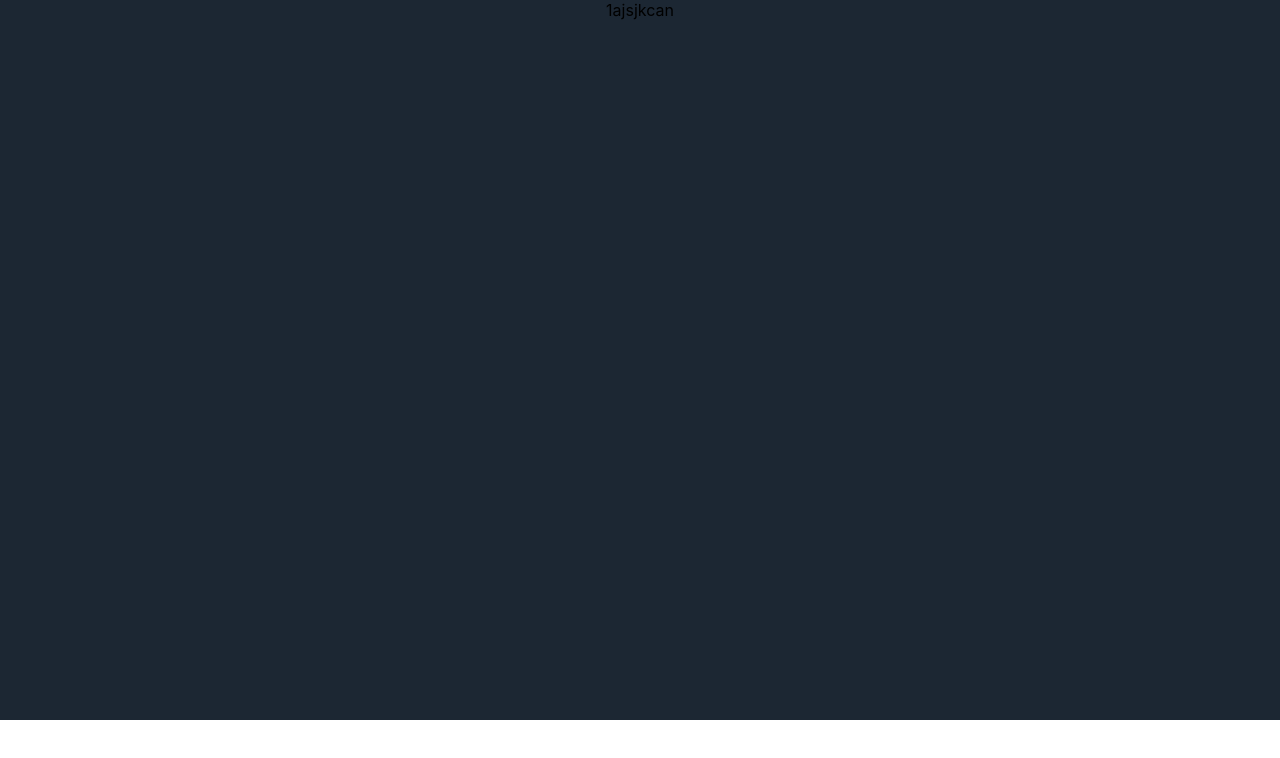
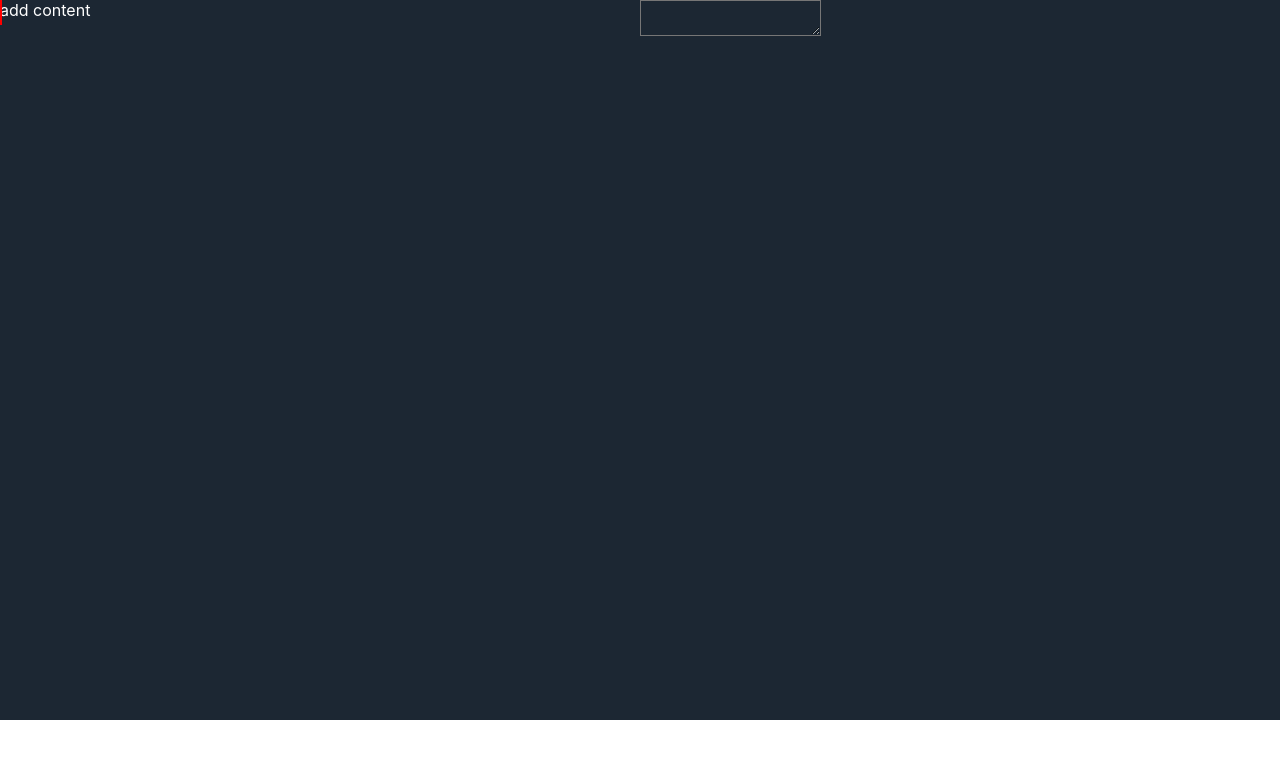
Before and after one commit to Bhaveshsingh022000/RealtimeCodeSharing, a React (Create React App) app in the folder frontend/app/: page / in a window 1280 px wide. Shown: the top 758 px of the page. Built offline with nearby package versions, Linux system fonts and the light colour scheme.

Commit message:
added fake pointer

```diff
--- /dev/null
+++ b/frontend/app/src/Components/textLine/textLine.js
@@ -0,0 +1,17 @@
+import React from 'react';
+
+import classes from './textLine.module.css';
+
+const textLines = (props) => {
+    return (
+        <React.Fragment>
+            <div className={classes.TextLinesContent}>
+                <div style={{ color: "white"}}>
+                    <span>{props.lineNumber}</span> <span >{props.textContents}</span>
+                </div>
+            </div>
+        </React.Fragment>
+    );
+}
+
+export default textLines;
--- /dev/null
+++ b/frontend/app/src/Components/textLine/textLine.module.css
@@ -0,0 +1,13 @@
+.TextLinesContent{
+    text-align: left;
+    display: flex;
+    flex-wrap: nowrap;
+}
+
+.LineNumber{
+    color: white;
+    margin-left: 10px;
+    margin-right: 13px;
+    text-align: right;
+    justify-content: baseline;
+}
--- a/frontend/app/src/Components/textLines.js
+++ b/frontend/app/src/Components/textLines.js
@@ -1,9 +1,22 @@
 import React from 'react';
 
+import classes from './textLines.module.css';
+import TextLine from './textLine/textLine';
+
 const textLines = (props) => {
+    let content = null;
+    if (props.textContent) {
+        content = props.textContent.split('\n').map((el, index) => {
+            return <TextLine key={index + 1} textContents={el} lineNumber={index + 1} />
+        })
+    }
+    else {
+        content = <TextLine key={Math.random()} textContents="add content" />
+    }
     return (
         <React.Fragment>
-            <span>1</span><span>ajsjkcan</span>
+
+            {content}
         </React.Fragment>
     );
 }
--- /dev/null
+++ b/frontend/app/src/Components/textLines.module.css
@@ -0,0 +1,13 @@
+.TextLinesContent{
+    text-align: left;
+    display: flex;
+    flex-wrap: nowrap;
+}
+
+.LineNumber{
+    color: white;
+    margin-left: 10px;
+    margin-right: 13px;
+    text-align: right;
+    justify-content: baseline;
+}
--- a/frontend/app/src/Containers/textEditior.js
+++ b/frontend/app/src/Containers/textEditior.js
@@ -5,12 +5,45 @@ import TextLines from '../Components/textLines';
 
 class TextEditor extends Component {
     state = {
+        editorContent: [],
+        tempcon: null,
+        fakePointerLeft : 0,
+    }
+    componentDidMount() {
+        // console.log("component did mount");
+    }
 
+    componentDidUpdate() {
+        // console.log("componentDidUpdate");
     }
+
+    textAreaFocus = () => {
+        document.getElementById("tex").focus();
+    }
+
+    updateContent = (event) => {
+        let left = Number(document.getElementsByClassName("textoff").offsetWidth) + 20;
+        console.log(left);
+        this.setState({ tempcon: event.target.value, fakePointerLeft: left });
+    }
+
+
     render() {
+        let arra = [];
+        arra.push(classes.FakePointer);
+        let dy = {
+            "background-color":'blue'
+        }
+        arra.push(dy);
         return (
-            <div className={classes.Main}>
-                <TextLines />
+            <div onClick={this.textAreaFocus} className={classes.Main}>
+                <textarea style={{ position: "absolute", backgroundColor: "rgba(0,0,0,0)" }} id="tex"
+                    onChange={(event) => this.updateContent(event)}>
+                </textarea>
+                <div className={arra.join(' ')}  style={{"left": this.state.fakePointerLeft + "px"}}></div>
+
+                <span id="off"><TextLines textContent={this.state.tempcon} /></span>
+
             </div>
         );
     }
--- a/frontend/app/src/Containers/textEditor.module.css
+++ b/frontend/app/src/Containers/textEditor.module.css
@@ -3,3 +3,11 @@
     height: 90vh;
     background-color: rgb(28, 39, 51);
 }
+
+.FakePointer{
+    width: 2px;
+    background-color: red;
+    position: fixed;
+    height: 25px;
+
+}
```
